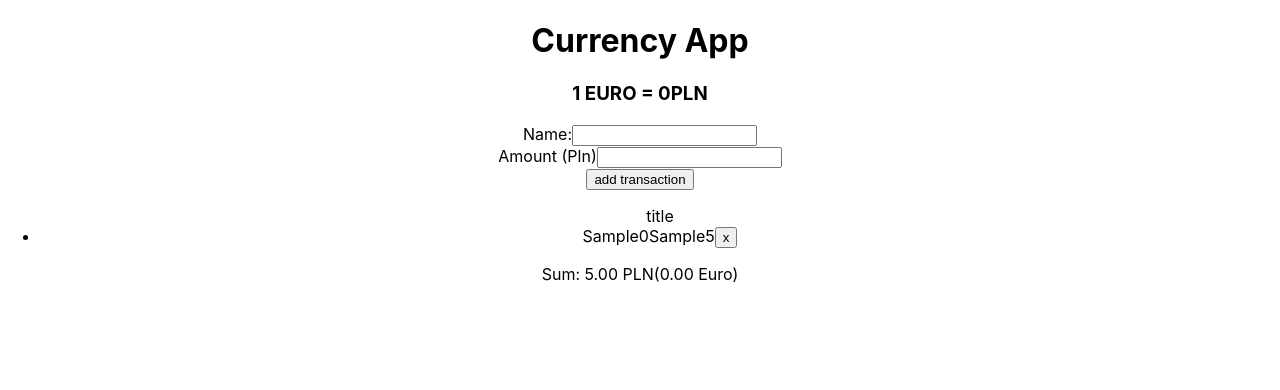
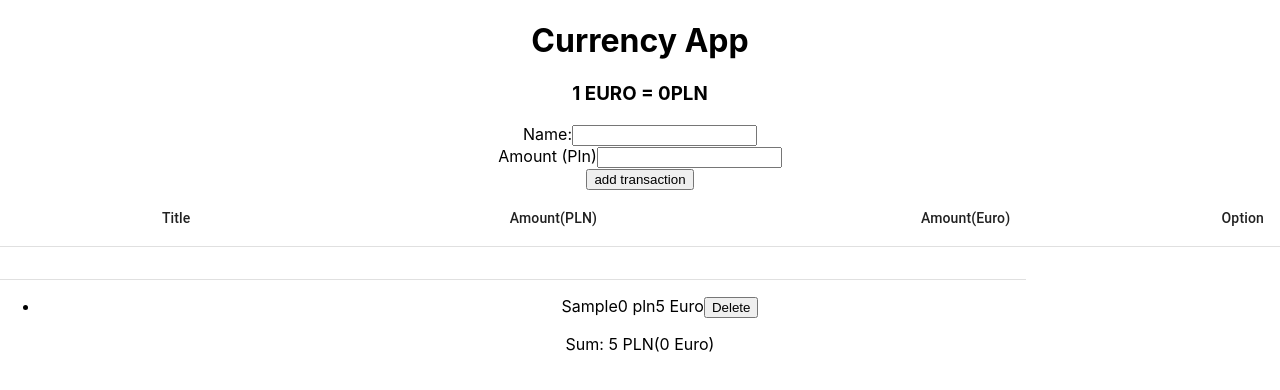
Before and after one commit to Milan-960/Expense-Tracker, a React (Create React App) app: page / in a window 1280 px wide. Both pictures are taken after typing "Sample", "5" into the empty fields and a click on the button "add transaction". Shown: the top 390 px of the page. Built offline with nearby package versions, Linux system fonts and the light colour scheme; no server answers.

Commit message:
table has been added

```diff
--- a/package.json
+++ b/package.json
@@ -3,10 +3,16 @@
   "version": "0.1.0",
   "private": true,
   "dependencies": {
+    "@emotion/react": "^11.9.0",
+    "@emotion/styled": "^11.8.1",
+    "@material-ui/core": "^4.12.4",
+    "@mui/material": "^5.6.2",
     "@testing-library/jest-dom": "^5.16.4",
     "@testing-library/react": "^11.2.7",
     "@testing-library/user-event": "^12.8.3",
     "axios": "^0.26.1",
+    "material-table": "^2.0.3",
+    "mui-table": "^4.1.0",
     "react": "^18.0.0",
     "react-addons-css-transition-group": "^15.6.2",
     "react-dom": "^18.0.0",
--- a/src/App.js
+++ b/src/App.js
@@ -146,6 +146,7 @@ class App extends Component {
           validationNameError={validationNameError}
           validationAmountError={validationAmountError}
         />
+
         <TransactionList list={list} removeListItem={this.remove} />
       </div>
     );
--- a/src/components/TransactionItem.js
+++ b/src/components/TransactionItem.js
@@ -1,18 +1,17 @@
 import React from "react";
 
-const TransactionItem = ({ name, amount, pln, removeItem }) => {
+const TransactionItem = ({ name, amount, pln, removeItem, listItems }) => {
   return (
     <div>
       <li>
         <span>{name}</span>
         <span>
-          <span>{pln}</span>
+          <span>{pln} pln</span>
         </span>
-        <span>{name}</span>
         <span>
-          <span>{amount}</span>
+          <span>{amount} Euro</span>
         </span>
-        <button onClick={removeItem}>x</button>
+        <button onClick={removeItem}>Delete</button>
       </li>
     </div>
   );
--- a/src/components/TransactionList.js
+++ b/src/components/TransactionList.js
@@ -1,5 +1,12 @@
 import React, { Component } from "react";
 import PropTypes from "prop-types";
+
+import Table from "@mui/material/Table";
+import TableBody from "@mui/material/TableBody";
+import TableCell from "@mui/material/TableCell";
+import TableContainer from "@mui/material/TableContainer";
+import TableHead from "@mui/material/TableHead";
+import TableRow from "@mui/material/TableRow";
 
 import TransactionItem from "./TransactionItem";
 import SumTransaction from "./SumTransaction";
@@ -20,16 +27,16 @@ export default class TransactionList extends Component {
 
     const maxElementEuro = Math.max.apply(
       Math,
-      listItems.map((item) => item.props.amount)
+      listItems.map((item) => item.props.pln)
     );
     const maxElementPln = Math.max.apply(
       Math,
-      listItems.map((item) => item.props.pln)
+      listItems.map((item) => item.props.amount)
     );
     const maxValueObject = listItems.filter(
-      (item) => item.props.amount === maxElementEuro
+      (item) => item.props.amount === maxElementEuro,
+      (item) => item.props.amount === maxElementPln
     );
-    const maxValueNameArr = maxValueObject.map((item) => item.props.name);
 
     function sumProperty(arr, type) {
       return arr.reduce((total, obj) => {
@@ -37,23 +44,50 @@ export default class TransactionList extends Component {
       }, 0);
     }
 
-    let totalAmountPln = sumProperty(listItems, "amount").toFixed(2);
-    let totalAmountEuro = sumProperty(listItems, "pln").toFixed(2);
+    let totalAmountPln = sumProperty(listItems, "amount");
+    let totalAmountEuro = sumProperty(listItems, "pln");
 
     return (
       <div>
+        <TableContainer>
+          <Table aria-label="simple table">
+            <TableHead>
+              <TableRow>
+                <TableCell align="right">Title</TableCell>
+                <TableCell align="right">Amount(PLN)</TableCell>
+                <TableCell align="right">Amount(Euro)</TableCell>
+                <TableCell align="right">Option</TableCell>
+              </TableRow>
+            </TableHead>
+            <TableBody>
+              {listItems.map((listItems) => (
+                <TableRow key={listItems.name}>
+                  <TableCell component="th" scope="row">
+                    {listItems.name}
+                  </TableCell>
+                  <TableCell align="right">{listItems.pln}</TableCell>
+                  <TableCell align="right">{listItems.amount}</TableCell>
+                </TableRow>
+              ))}
+            </TableBody>
+          </Table>
+        </TableContainer>
         <ul>
-          <label>title</label>
           <div>{listItems}</div>
+          {/* <span>
+            <span>{listItems.name}</span>
+            <span>{listItems.pln}</span>
+          </span>
+          <span>
+            <span>{listItems.amount}</span>
+          </span> */}
         </ul>
-        {listItems.length ? (
         <div>
           <SumTransaction
             totalAmountEuro={totalAmountEuro}
             totalAmountPln={totalAmountPln}
           />
         </div>
-        ) : null}
       </div>
     );
   }
@@ -62,16 +96,3 @@ export default class TransactionList extends Component {
 TransactionList.propTypes = {
   list: PropTypes.array.isRequired,
 };
-
-// const TransactionList = () => {
-//   const myLists = ["A", "B", "C"];
-
-//   return (
-//     <>
-//       <h1>welcome</h1>
-//       <ul>{myLists}</ul>
-//     </>
-//   );
-// };
-
-// export default TransactionList;
--- a/src/index.js
+++ b/src/index.js
@@ -1,9 +1,7 @@
 import React from "react";
 import ReactDOM from "react-dom";
 import "./index.css";
-
 import App from "./App";
-
 import * as serviceWorkerRegistration from "./serviceWorkerRegistration";
 import reportWebVitals from "./reportWebVitals";
 
@@ -21,6 +19,10 @@ ReactDOM.render(
   document.getElementById("root")
 );
 
+// document.addEventListener("DOMContentLoaded", function () {
+//   ReactDom.render(<App storedList={list} />, document.querySelector("#root"));
+// });
+
 // If you want your app to work offline and load faster, you can change
 // unregister() to register() below. Note this comes with some pitfalls.
 // Learn more about service workers: https://cra.link/PWA
```
Also changed, not shown: 1 other file (tests, documents, lock files or other folders). Lines whose indentation alone changed are shown as unchanged.
